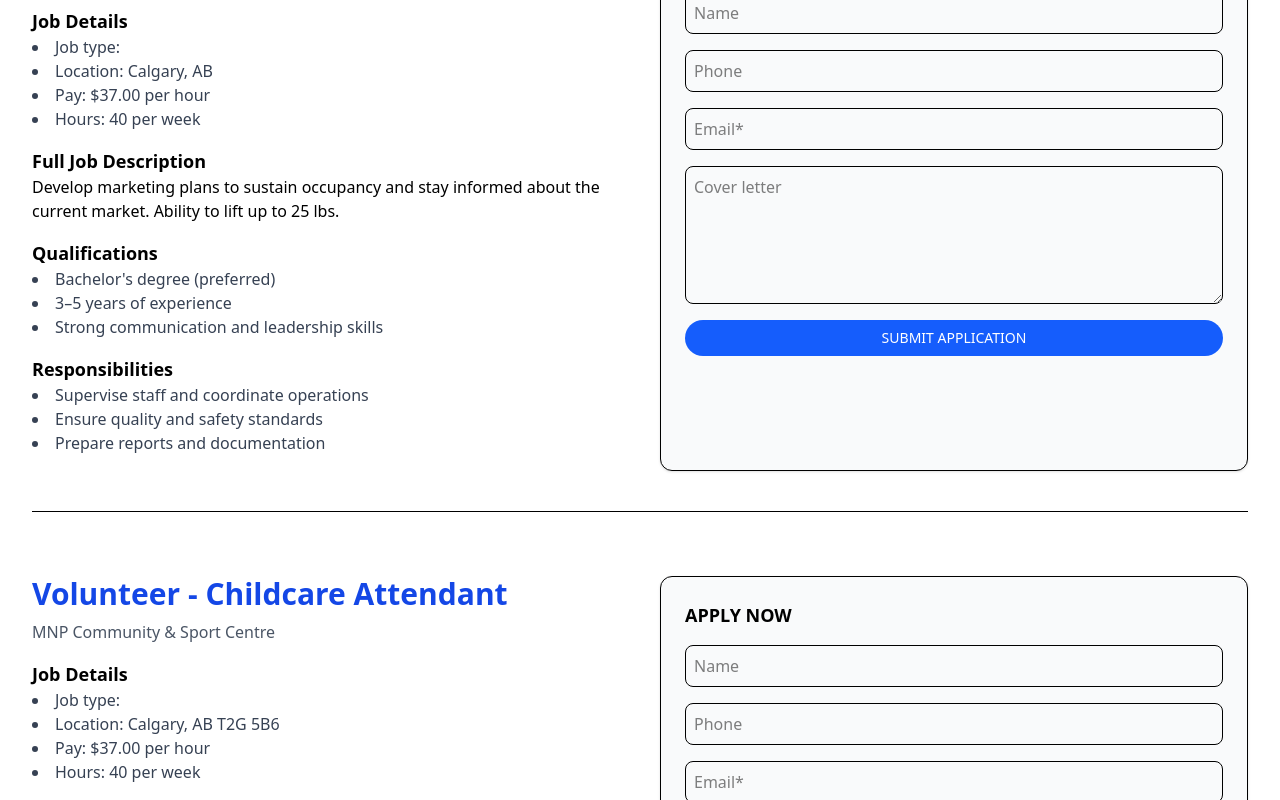
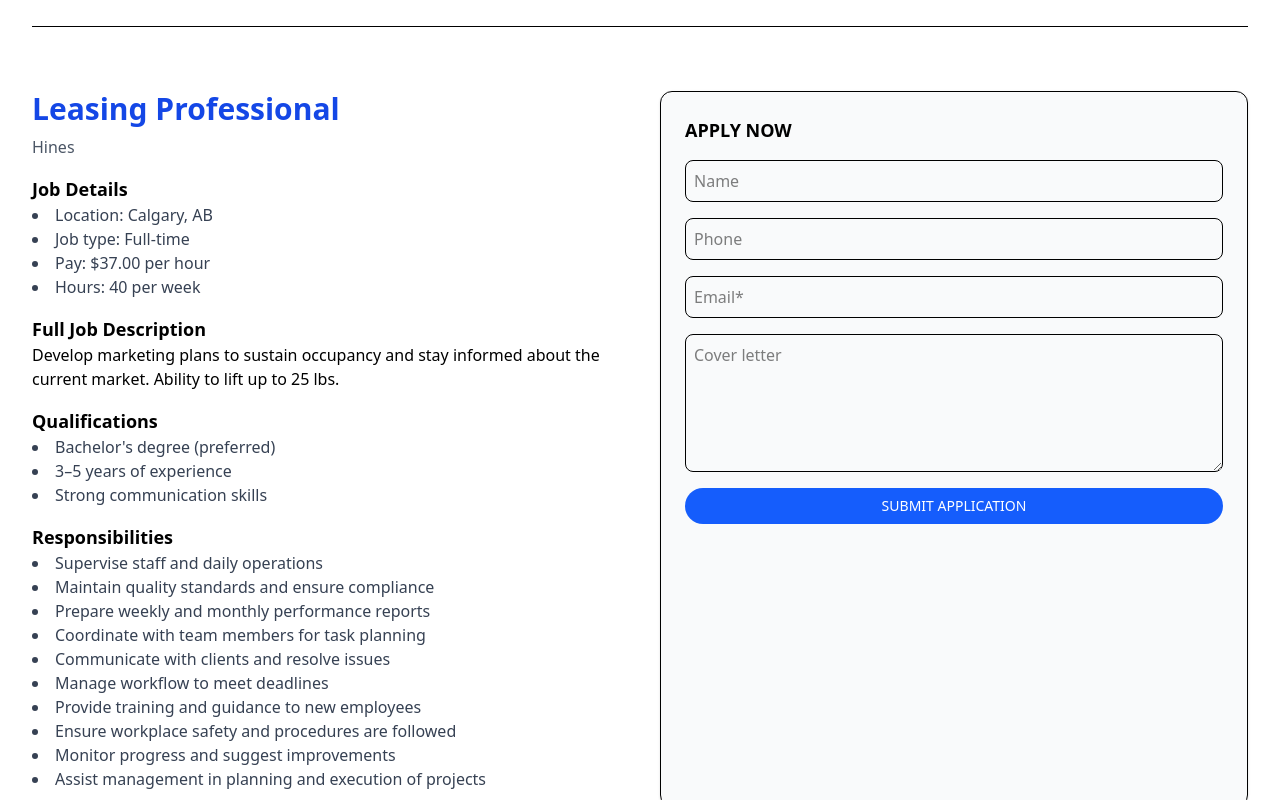
Before and after one commit to Shubham-juris/abnormalcareer, a React (Vite) app in the folder abnormal/: page /jobs in a window 1280 px wide. Shown: the part 980-1780 px from the top of the page. Built offline with nearby package versions, Linux system fonts and the light colour scheme.

Commit message:
fix code

```diff
--- a/abnormal/src/Home/AllJobsPage.jsx
+++ b/abnormal/src/Home/AllJobsPage.jsx
@@ -6,37 +6,53 @@ const AllJobsPage = () => {
   const [searchTerm, setSearchTerm] = useState("");
 
   useEffect(() => {
-    // ✅ Ensure posted date is formatted properly
-    const formattedJobs = jobsData.map((job) => ({
-      ...job,
-      posted: job.posted ? new Date(job.posted) : new Date(),
-    }));
-    setJobs(formattedJobs);
+    // CLEAN DATA
+    const clean = (v) =>
+      v ? v.toString().toLowerCase().trim().replace(/\s+/g, " ") : "";
+
+    const cleanedJobs = jobsData.map((job) => {
+      const bestTitle =
+        job.title ||
+        job.job_title ||
+        job.position ||
+        job.role ||
+        job.designation ||
+        "";
+
+      return {
+        ...job,
+
+        // DISPLAY FIELDS
+        displayTitle: bestTitle,
+        displayCompany: job.company || "",
+        displayLocation: job.location || "",
+        displayDescription: job.description || "",
+
+        // SEARCHABLE FIELDS
+        searchTitle: clean(bestTitle),
+      };
+    });
+
+    setJobs(cleanedJobs);
   }, []);
 
-  // ✅ Safe filter using optional chaining
+  // ONLY SEARCH BY TITLE
   const filteredJobs = jobs.filter((job) => {
-    const title = job.title || job.job_title || job.position || "";
-    const company = job.company || "";
-    const location = job.location || "";
-    const search = searchTerm.toLowerCase();
+    const s = searchTerm.toLowerCase().trim();
+    if (s === "") return true; // show all when search empty
 
-    return (
-      title.toLowerCase().includes(search) ||
-      company.toLowerCase().includes(search) ||
-      location.toLowerCase().includes(search)
-    );
+    return job.searchTitle.includes(s); // ❗ONLY TITLE MATCH
   });
 
   return (
     <section className="p-8 max-w-7xl mx-auto">
       <h1 className="text-center text-2xl font-bold mb-6">WE ARE HIRING!</h1>
 
-      {/* 🔍 Search Bar */}
+      {/* Search Bar */}
       <div className="flex justify-center mb-10">
         <input
           type="text"
-          placeholder="Search job title, company or location..."
+          placeholder="Search job title..."
           value={searchTerm}
           onChange={(e) => setSearchTerm(e.target.value)}
           className="w-full md:w-1/2 border rounded-full px-4 py-2 shadow focus:ring-2 focus:ring-blue-500 outline-none"
@@ -48,69 +64,79 @@ const AllJobsPage = () => {
         {filteredJobs.length > 0 ? (
           filteredJobs.map((job, index) => (
             <div
-              key={`${job.id || job.title || job.position}_${index}`}
+              key={`${job.id || job.displayTitle}_${index}`}
               className="grid md:grid-cols-2 gap-10 border-b pb-10"
             >
               {/* LEFT SIDE */}
               <div>
                 <h2 className="text-3xl font-bold text-blue-700 mb-2">
-                  {job.title || job.job_title || job.position}
+                  {job.displayTitle}
                 </h2>
-                <p className="text-gray-600 mb-4">{job.company}</p>
+
+                <p className="text-gray-600 mb-4">{job.displayCompany}</p>
 
                 <h3 className="font-semibold text-lg">Job Details</h3>
                 <ul className="list-disc list-inside mb-4 text-gray-700">
-                  <li>Job type: {job.type || job.job_type}</li>
-                  <li>Location: {job.location}</li>
+                  <li>Location: {job.displayLocation}</li>
+                  <li>Job type: {job.type || job.job_type || "Full-time"}</li>
                   <li>Pay: {job.salary || "$37.00 per hour"}</li>
                   <li>Hours: {job.hours || "40 per week"}</li>
                 </ul>
 
                 <h3 className="font-semibold text-lg">Full Job Description</h3>
-                <p className="mb-4">{job.description}</p>
+                <p className="mb-4">{job.displayDescription}</p>
 
                 <h3 className="font-semibold text-lg">Qualifications</h3>
                 <ul className="list-disc list-inside mb-4 text-gray-700">
                   <li>Bachelor's degree (preferred)</li>
                   <li>3–5 years of experience</li>
-                  <li>Strong communication and leadership skills</li>
+                  <li>Strong communication skills</li>
                 </ul>
 
                 <h3 className="font-semibold text-lg">Responsibilities</h3>
                 <ul className="list-disc list-inside mb-4 text-gray-700">
-                  <li>Supervise staff and coordinate operations</li>
-                  <li>Ensure quality and safety standards</li>
-                  <li>Prepare reports and documentation</li>
+                  <li>Supervise staff and daily operations</li>
+                  <li>Maintain quality standards and ensure compliance</li>
+                  <li>Prepare weekly and monthly performance reports</li>
+                  <li>Coordinate with team members for task planning</li>
+                  <li>Communicate with clients and resolve issues</li>
+                  <li>Manage workflow to meet deadlines</li>
+                  <li>Provide training and guidance to new employees</li>
+                  <li>Ensure workplace safety and procedures are followed</li>
+                  <li>Monitor progress and suggest improvements</li>
+                  <li>
+                    Assist management in planning and execution of projects
+                  </li>
                 </ul>
               </div>
 
-              {/* RIGHT SIDE - APPLY FORM */}
+              {/* RIGHT SIDE FORM */}
               <div className="bg-gray-50 border rounded-xl p-6 shadow">
                 <h3 className="text-lg font-semibold mb-4">APPLY NOW</h3>
                 <form className="flex flex-col gap-4">
                   <input
                     type="text"
                     placeholder="Name"
-                    className="border rounded-lg p-2 focus:ring-2 focus:ring-blue-500 outline-none"
+                    className="border rounded-lg p-2"
                   />
                   <input
                     type="text"
                     placeholder="Phone"
-                    className="border rounded-lg p-2 focus:ring-2 focus:ring-blue-500 outline-none"
+                    className="border rounded-lg p-2"
                   />
                   <input
                     type="email"
                     placeholder="Email*"
-                    className="border rounded-lg p-2 focus:ring-2 focus:ring-blue-500 outline-none"
+                    className="border rounded-lg p-2"
                   />
                   <textarea
                     placeholder="Cover letter"
                     rows="5"
-                    className="border rounded-lg p-2 focus:ring-2 focus:ring-blue-500 outline-none"
+                    className="border rounded-lg p-2"
                   ></textarea>
                   <button
                     type="submit"
-                    className="bg-blue-600 hover:bg-blue-700 transition text-white py-2 rounded-full text-sm"
+                    className="bg-blue-600 hover:bg-blue-700 text-white py-2 rounded-full text-sm"
                   >
                     SUBMIT APPLICATION
                   </button>
```
